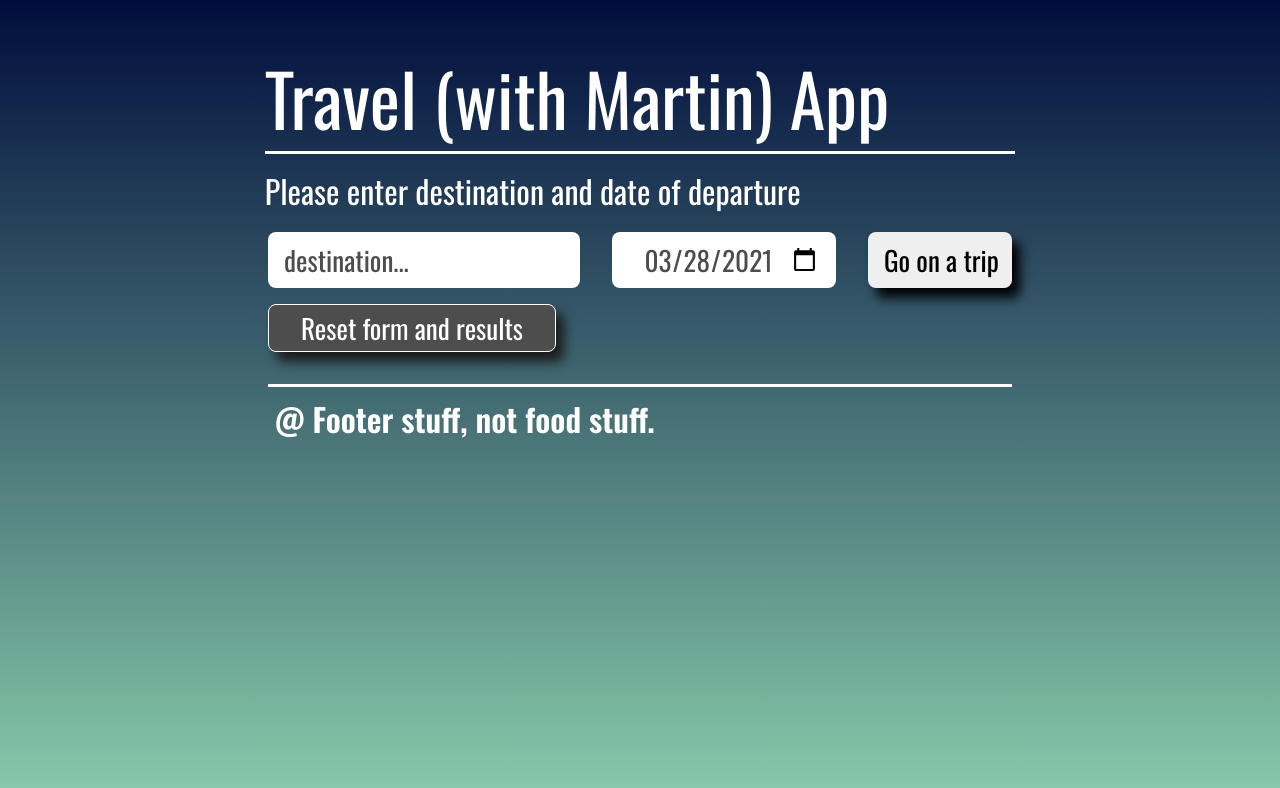
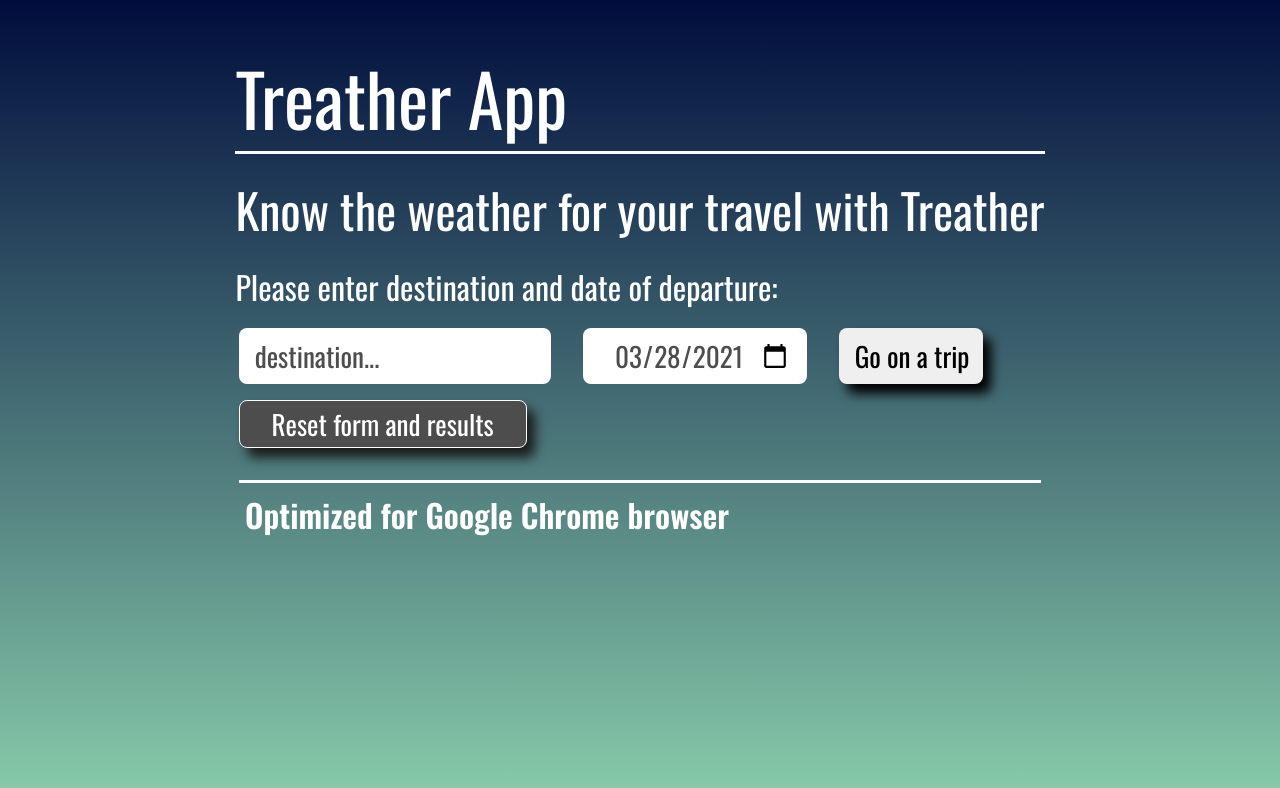
Before and after one commit to MartinSchuhmacher/udacity-final-travel-app, a website built with webpack: page src/client/views/index.html in a window 1280 px wide. Built offline with nearby package versions, Linux system fonts and the light colour scheme; a web font is replaced by a local one.

Commit message:
style: Add final styles + fix reset button

```diff
--- a/src/client/js/app.js
+++ b/src/client/js/app.js
@@ -46,6 +46,8 @@
     event.preventDefault();
     localStorage.clear();
     console.log('reset!');
+    document.getElementById('date').valueAsDate = new Date();
+    document.getElementById('text').value = '';
     while(resultsArea.firstChild) {
         resultsArea.removeChild(resultsArea.firstChild);
     };
--- a/src/client/styles/form.scss
+++ b/src/client/styles/form.scss
@@ -1,7 +1,7 @@
 //styling for form area
 label {
     display: block;
-    font-size: 1.2rem;
+    font-size: 1.0rem;
     line-height: 1.2;
     @media (min-width: 48rem) {
         font-size: 1.6rem;
@@ -10,6 +10,20 @@
     @media (min-width: 64rem) {
         font-size: 2rem;
         line-height: 1.8;
+    }
+}
+
+p {
+    margin: 0;
+    font-size: 1.15rem;
+    line-height: 2;
+    @media (min-width: 48rem) {
+        font-size: 2rem;
+        line-height: 2;
+    }
+    @media (min-width: 64rem) {
+        font-size: 3rem;
+        line-height: 2;
     }
 }
 
--- a/src/client/styles/results.scss
+++ b/src/client/styles/results.scss
@@ -12,9 +12,11 @@
     h2 {
         text-align: center;
         text-decoration: underline;
+        font-weight: normal;
     }
     h3 {
         text-align: center;
+        font-weight: normal;
     }
     ul {
         padding: inherit;
--- a/src/client/views/index.html
+++ b/src/client/views/index.html
@@ -4,17 +4,18 @@
         <meta charset="utf-8">
         <meta name="viewport" content="width=device-width, initial-scale=1.0">
         <link href="https://fonts.googleapis.com/css?family=Oswald:400,600,700|Ranga:400,700&display=swap" rel="stylesheet">
-        <title>Travel (with Martin) App</title>
+        <title>Treather App</title>
     </head>
     <body>
         <main>
             <section class="app header">
-                Travel (with Martin) App
+                Treather App
             </section>
             <section class="app">
                 <!--form to submit data-->
                 <form id="form">
-                    <label for="text">Please enter destination and date of departure</label>
+                    <p>Know the weather for your travel with Treather</p>
+                    <label for="text">Please enter destination and date of departure:</label>
                     <div class="text-button">
                         <input type="text" id="text" placeholder="destination..." required>
                         <input type="date" id="date" required>
@@ -29,7 +30,7 @@
         </main>
         <!--footer area-->
         <footer>
-            @ Footer stuff, not food stuff.
+            Optimized for Google Chrome browser
         </footer>
         <!--add service workers later-->
     </body>
```
Also changed, not shown: README.md, src/client/media/linkedin.jpg (added).
